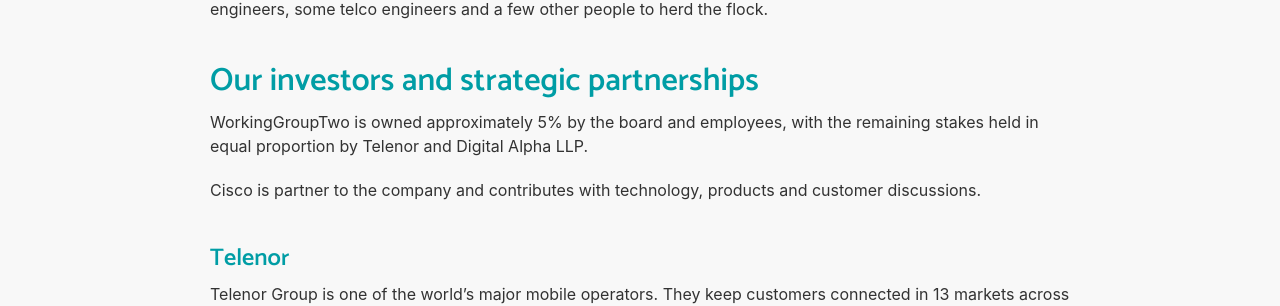
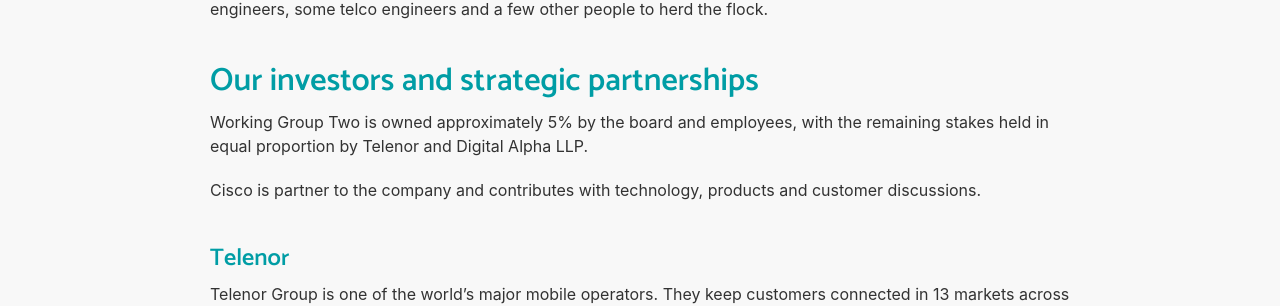
Before and after one commit to working-group-two/engineering-blog, a Jekyll site: the page built from pages/about.md, in a window 1280 px wide and 1222 px high. Shown: the part 437-743 px from the top of the window. Built offline with Jekyll 4.4.1, drawn with Linux system fonts in a browser that asks for light colours; nearby versions of some CDN libraries.

Commit message:
Update about.md
changed workinggrouptwo to working group two

```diff
--- a/pages/about.md
+++ b/pages/about.md
@@ -16,7 +16,7 @@
 
 ## Our investors and strategic partnerships
 
-WorkingGroupTwo is owned approximately 5% by the board and employees, with the remaining stakes held in equal proportion by Telenor and Digital Alpha LLP.
+Working Group Two is owned approximately 5% by the board and employees, with the remaining stakes held in equal proportion by Telenor and Digital Alpha LLP.
 
 Cisco is partner to the company and contributes with technology, products and customer discussions.
 
```
